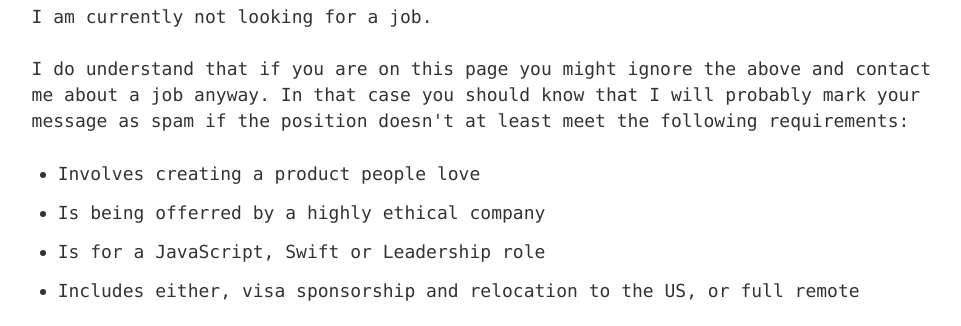
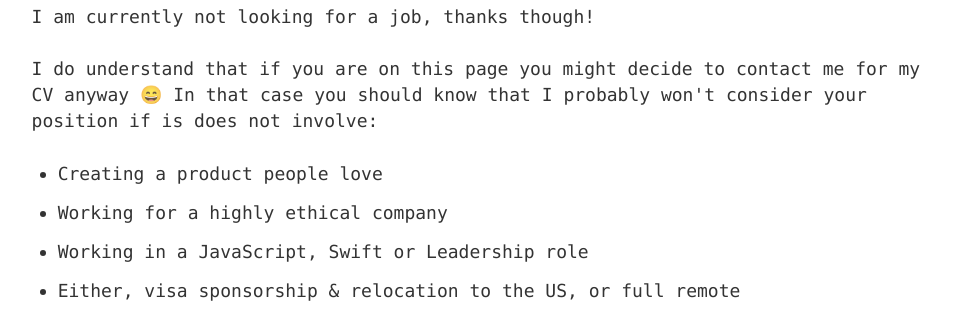
Before and after one commit to rickkln/rickkln, a Gatsby site: page /cv in a window 1280 px wide. Shown: the part 191-517 px from the top of the page, without its empty margins (148-1109 px from the left). Built offline with nearby package versions, Linux system fonts and the light colour scheme; Gatsby itself is replaced by a stand-in of ours.

Commit message:
Tweak CV copy and header styling

```diff
--- a/src/components/layout.css
+++ b/src/components/layout.css
@@ -237,7 +237,7 @@ h1 {
     "Liberation Mono", Menlo, Courier, monospace;
   font-weight: bold;
   text-rendering: optimizeLegibility;
-  font-size: 2.25rem;
+  font-size: 2rem;
   line-height: 1.1;
 }
 h2 {
--- a/src/pages/cv.tsx
+++ b/src/pages/cv.tsx
@@ -6,25 +6,29 @@ const IndexPage = () => (
   <Layout>
     <SEO title="CV" />
     <p>
-      I am currently not looking for a job.
+      I am currently not looking for a job, thanks though!
     </p>
     <p>
-      I do understand that if you are on this page you might ignore the above and contact me about
-      a job anyway. In that case you should know that I will probably mark your message as spam if
-      the position doesn&apos;t at least meet the following requirements:
+      I do understand that if you are on this page you might decide to contact me for
+      my CV anyway
+      {' '}
+      <span role="img" aria-labelledby="wink">😄</span>
+      {' '}
+      In that case you should know that I probably won&apos;t consider your position
+      if is does not involve:
     </p>
     <ul>
       <li>
-        Involves creating a product people love
+        Creating a product people love
       </li>
       <li>
-        Is being offerred by a highly ethical company
+        Working for a highly ethical company
       </li>
       <li>
-        Is for a JavaScript, Swift or Leadership role
+        Working in a JavaScript, Swift or Leadership role
       </li>
       <li>
-        Includes either, visa sponsorship and relocation to the US, or full remote
+        Either, visa sponsorship & relocation to the US, or full remote
       </li>
     </ul>
   </Layout>
```
Also changed, not shown: 1 other file.
